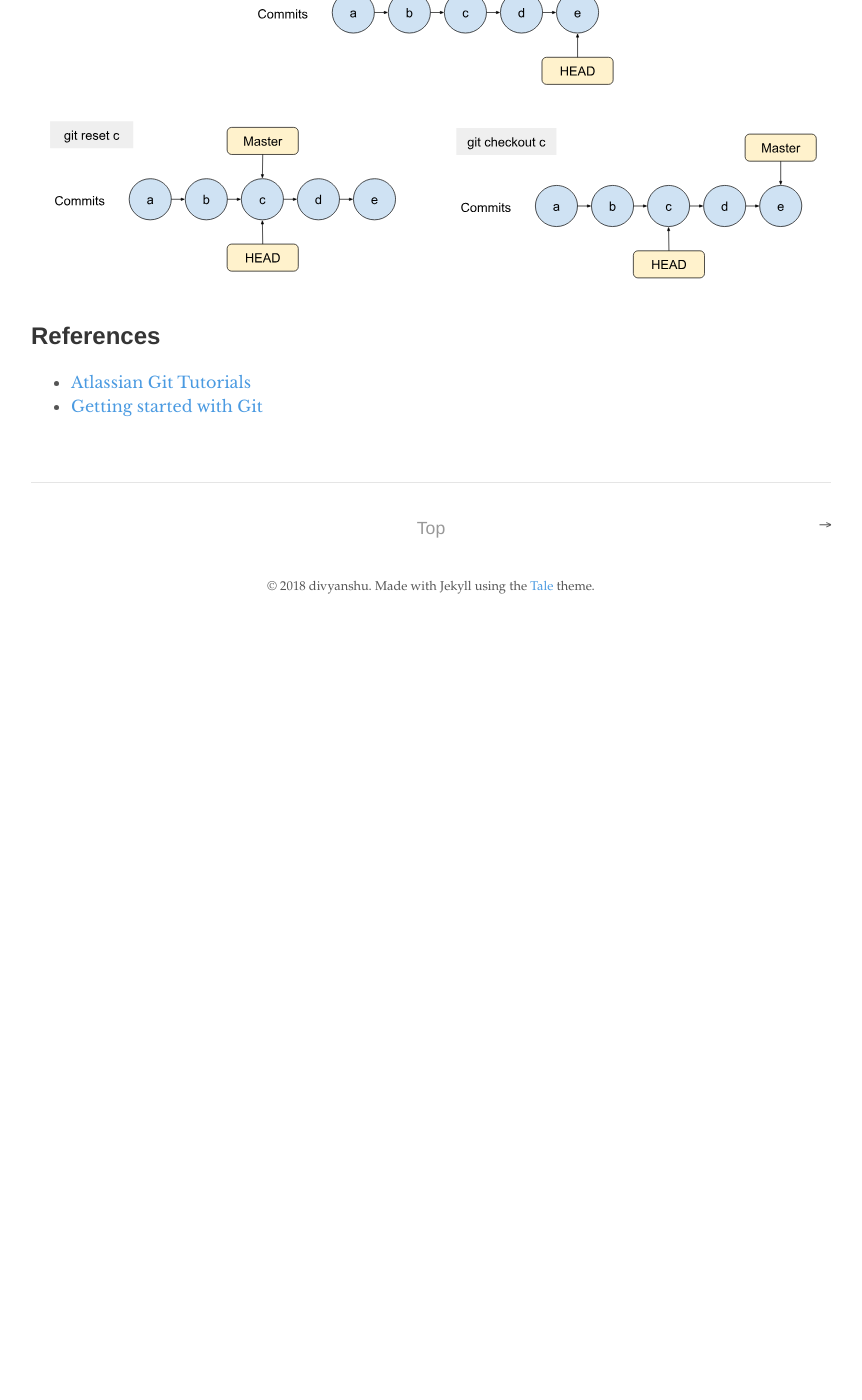
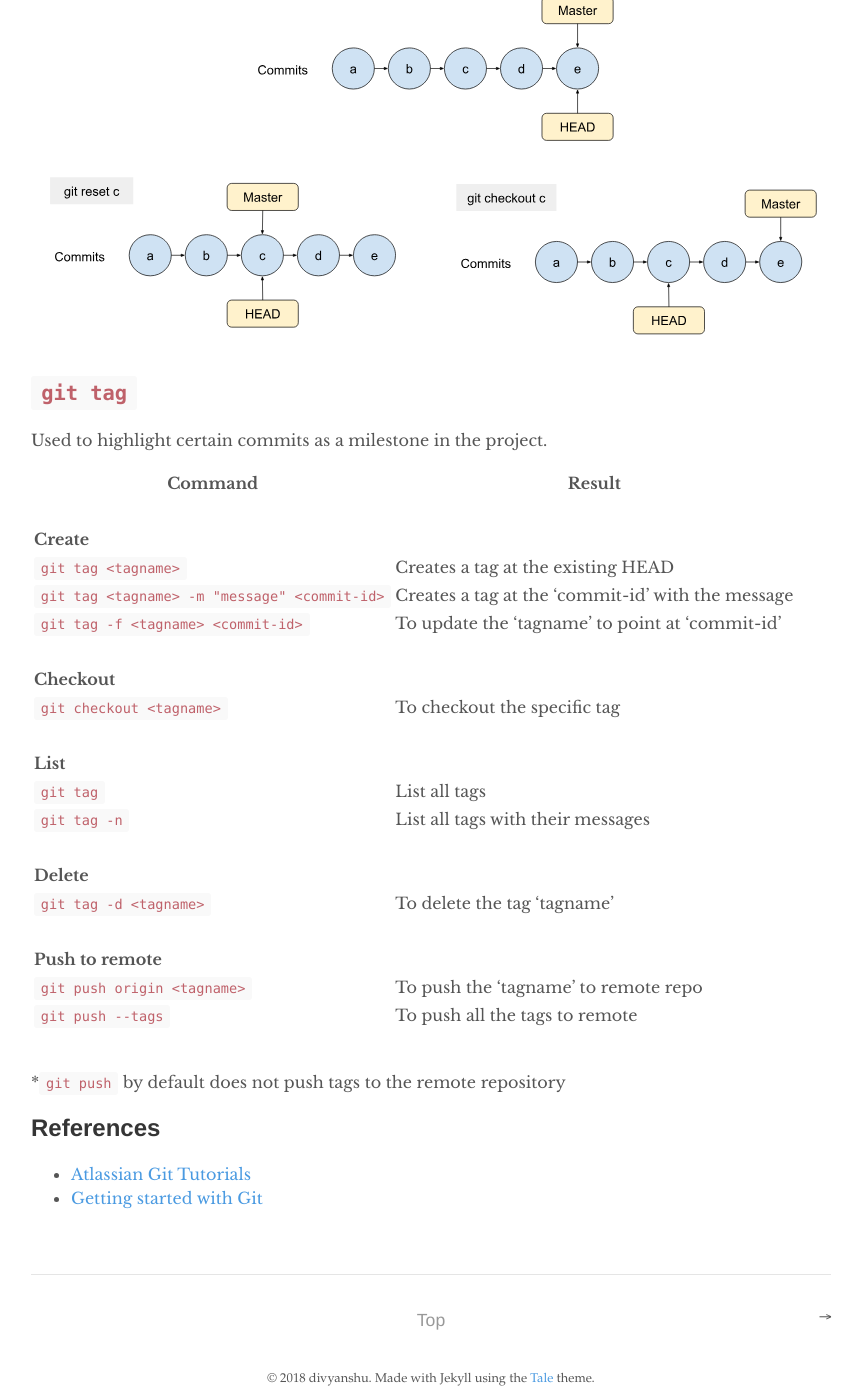
Before and after one commit to dsinecos/dsinecos.github.io, a Jekyll site: the page built from _posts/2018-10-26-Git-basics.md, in a window 1280 px wide and 1400 px high, scrolled down 2528 px. Shown: the whole window, without its empty margins (209-1071 px from the left). Built offline with Jekyll 4.4.1, drawn with Linux system fonts in a browser that asks for light colours; before the commit the page ends 3158 px from its top, so only the background shows below that; some of the changed text lies outside the part shown.

Commit message:
update blog

```diff
--- a/_posts/2018-10-26-Git-basics.md
+++ b/_posts/2018-10-26-Git-basics.md
@@ -10,6 +10,7 @@ I'm collating here the basic mental models that help me reason about Git's behav
 - [Local and remote repositories](#local-and-remote-repositories)
 - [`git-reset`](#git-reset)
     - [Difference between `git reset` and `git checkout`](#difference-between-git-reset-and-git-checkout)
+- [`git tag`](#git-tag)
 - [References](#references)
 
 
@@ -30,10 +31,40 @@ Git is a distributed version control system. Each local repository also contains
 ## `git-reset`
 
 ![git-reset](/assets/git-reset.svg)
-
+<br>
 ### Difference between `git reset` and `git checkout`
 
 ![difference-between-git-reset-and-git-checkout](/assets/difference-between-git-reset-and-git-checkout.svg)
+
+## `git tag`
+
+Used to highlight certain commits as a milestone in the project.
+
+| Command | Result |
+| -- | -- |
+| <br> | |
+| **Create** | |
+| `git tag <tagname>` | Creates a tag at the existing HEAD |
+| `git tag <tagname> -m "message" <commit-id>` | Creates a tag at the 'commit-id' with the message |
+| `git tag -f <tagname> <commit-id>` | To update the 'tagname' to point at 'commit-id' |
+| <br> | |
+| **Checkout** | |
+| `git checkout <tagname>` | To checkout the specific tag |
+| <br> | |
+| **List** | |
+| `git tag` | List all tags |
+| `git tag -n` | List all tags with their messages |
+| <br> | |
+| **Delete** | |
+| `git tag -d <tagname>` | To delete the tag 'tagname' |
+| <br> | |
+| **Push to remote** | |
+| `git push origin <tagname>` | To push the 'tagname' to remote repo |
+| `git push --tags` | To push all the tags to remote |
+
+<br>
+
+*`git push` by default does not push tags to the remote repository
 
 ## References
 
```
Also changed, not shown: other parts of _posts/2018-10-26-Git-basics.md (+1 -1 lines).
